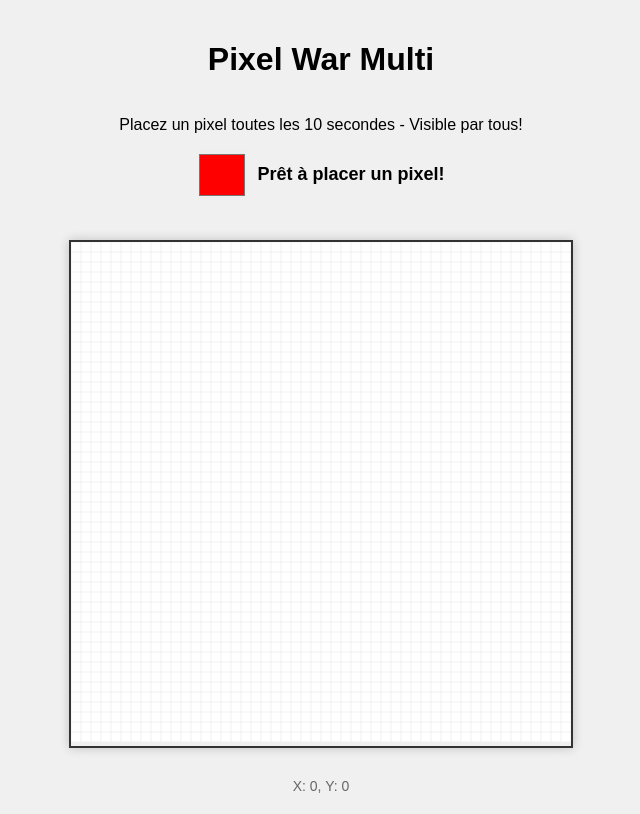
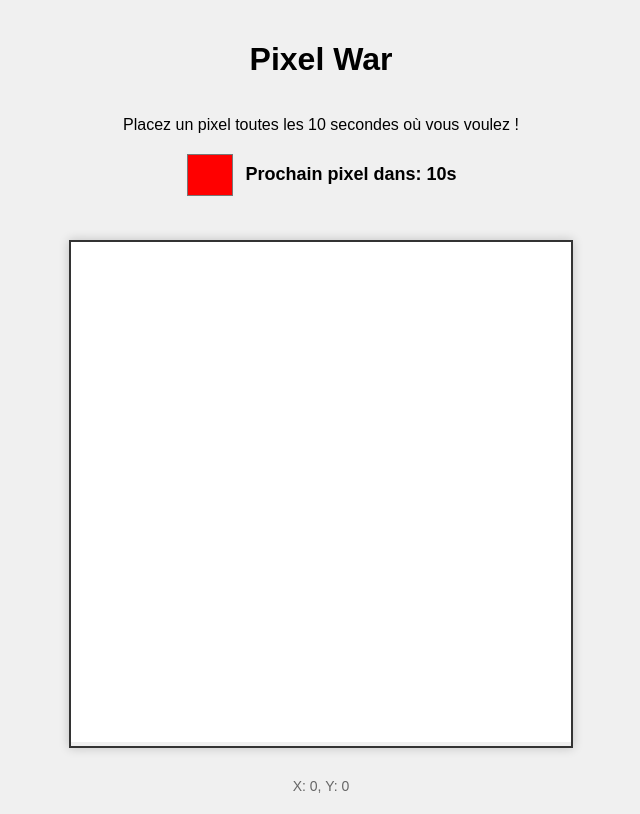
Before and after one commit to Shadowerner/pixel-war, a plain HTML site: page pixel-war/client/index.html in a window 1280 px wide. Shown: the whole page, without its empty margins (319-959 px from the left). Drawn offline with Linux system fonts and the light colour scheme; no server answers.

Commit message:
Update index.html

```diff
--- a/pixel-war/client/index.html
+++ b/pixel-war/client/index.html
@@ -3,34 +3,40 @@
 <head>
     <meta charset="UTF-8">
     <meta name="viewport" content="width=device-width, initial-scale=1.0">
-    <title>Pixel War Multi</title>
+    <title>Pixel War</title>
     <style>
         body {
             margin: 0;
             font-family: Arial, sans-serif;
             background-color: #f0f0f0;
         }
+
         #container {
             display: flex;
             flex-direction: column;
             align-items: center;
             padding: 20px;
         }
+
         #canvas-container {
+            position: relative;
             margin: 20px 0;
             border: 2px solid #333;
             box-shadow: 0 0 10px rgba(0,0,0,0.2);
         }
+
         #pixel-canvas {
             background-color: white;
             cursor: crosshair;
         }
+
         #controls {
             margin-bottom: 20px;
             display: flex;
             gap: 10px;
             align-items: center;
         }
+
         #color-picker {
             width: 50px;
             height: 50px;
@@ -38,24 +44,23 @@
             border: none;
             cursor: pointer;
         }
+
         #timer {
             font-size: 18px;
             font-weight: bold;
         }
+
         #coords {
             margin-top: 10px;
             font-size: 14px;
             color: #666;
         }
     </style>
-    <!-- Ajoutez Firebase -->
-    <script src="https://www.gstatic.com/firebasejs/8.10.0/firebase-app.js"></script>
-    <script src="https://www.gstatic.com/firebasejs/8.10.0/firebase-database.js"></script>
 </head>
 <body>
     <div id="container">
-        <h1>Pixel War Multi</h1>
-        <p>Placez un pixel toutes les 10 secondes - Visible par tous!</p>
+        <h1>Pixel War</h1>
+        <p>Placez un pixel toutes les 10 secondes où vous voulez !</p>
 
         <div id="controls">
             <input type="color" id="color-picker" value="#ff0000">
```
